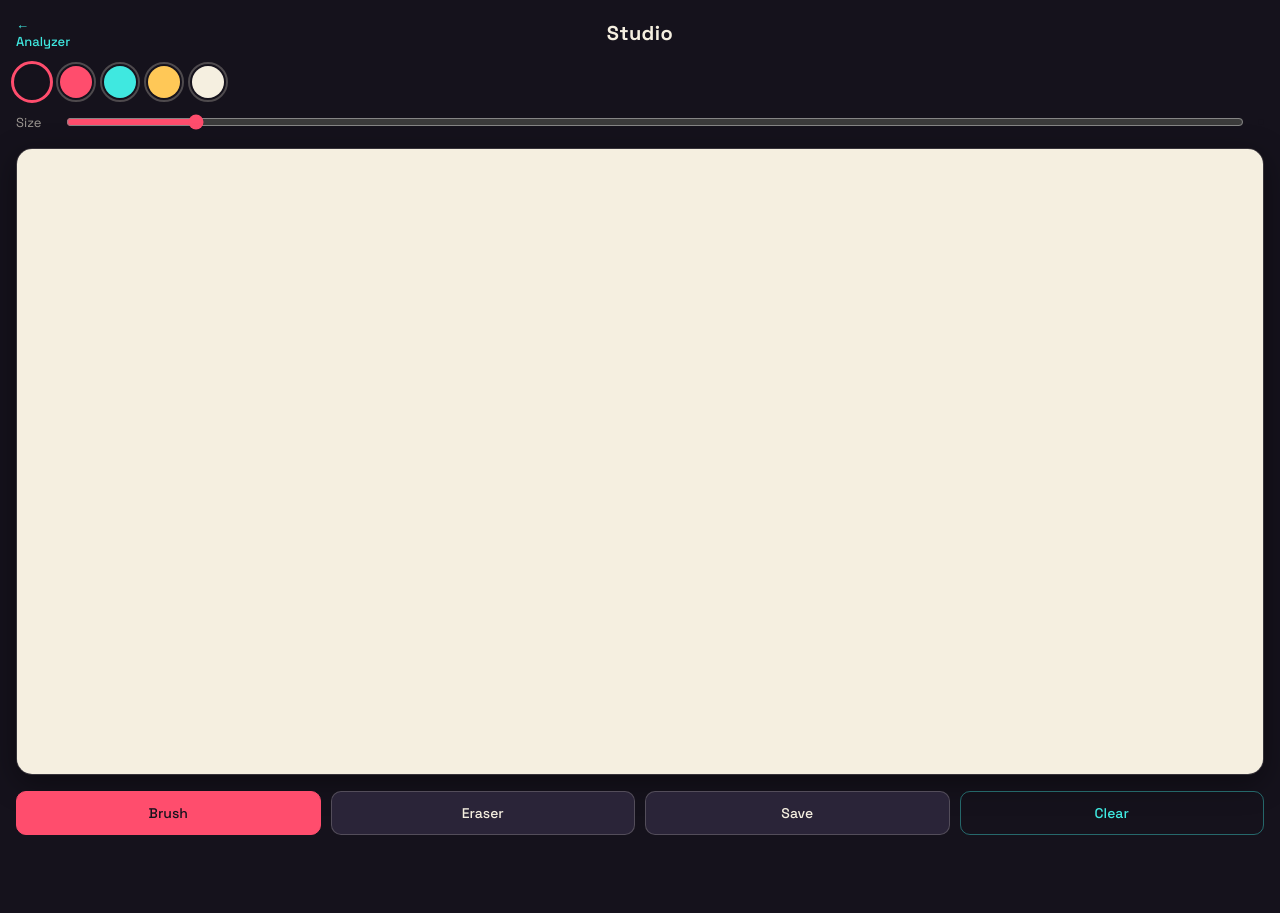
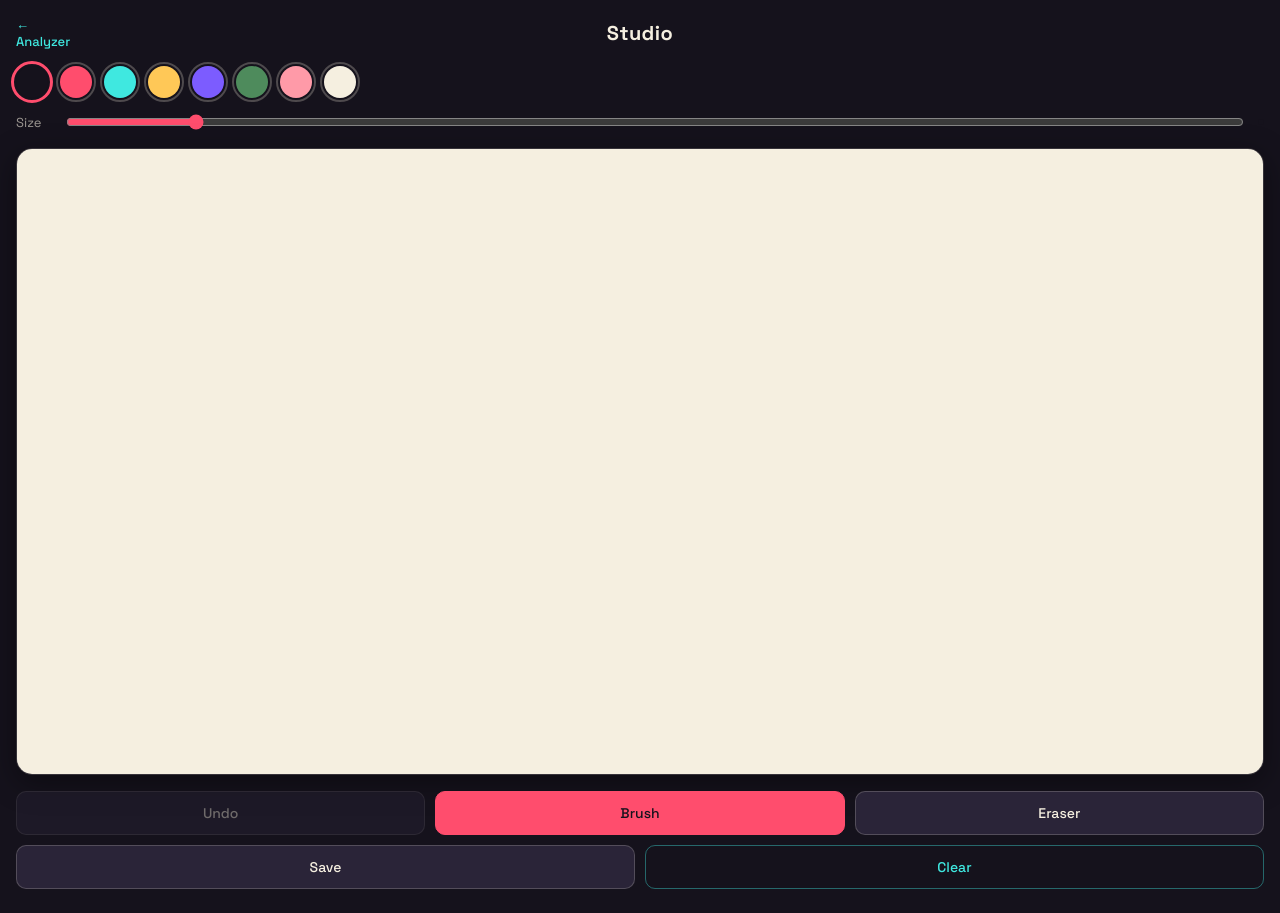
Before and after one commit to MFM-codex/Anime-studio-app, a Next.js app: page /studio in a window 1280 px wide. Before the commit the page ends 859 px from the top, so only its background shows below. Built offline with nearby package versions, Linux system fonts and the light colour scheme.

Commit message:
Add undo and more colors to Studio

```diff
--- a/pages/studio.js
+++ b/pages/studio.js
@@ -7,6 +7,9 @@ const COLORS = [
   { name: "Coral", value: "#FF4D6D" },
   { name: "Cyan", value: "#3FE8E0" },
   { name: "Gold", value: "#FFC857" },
+  { name: "Violet", value: "#7C5CFF" },
+  { name: "Moss", value: "#4E8B5C" },
+  { name: "Blush", value: "#FF9AA8" },
   { name: "White", value: "#F5EFE0" },
 ];
 
@@ -18,6 +21,35 @@ export default function Studio() {
   const [color, setColor] = useState(COLORS[0].value);
   const [size, setSize] = useState(6);
   const [tool, setTool] = useState("brush"); // "brush" | "eraser"
+  const [history, setHistory] = useState([]);
+
+  function pushHistory() {
+    const canvas = canvasRef.current;
+    setHistory((h) => {
+      const next = [...h, canvas.toDataURL("image/png")];
+      return next.length > 15 ? next.slice(next.length - 15) : next;
+    });
+  }
+
+  function undo() {
+    setHistory((h) => {
+      if (h.length === 0) return h;
+      const next = [...h];
+      const last = next.pop();
+      const canvas = canvasRef.current;
+      const ctx = canvas.getContext("2d");
+      const img = new Image();
+      img.onload = () => {
+        ctx.save();
+        ctx.setTransform(1, 0, 0, 1, 0, 0);
+        ctx.clearRect(0, 0, canvas.width, canvas.height);
+        ctx.drawImage(img, 0, 0, canvas.width, canvas.height);
+        ctx.restore();
+      };
+      img.src = last;
+      return next;
+    });
+  }
 
   // Set up canvas at device pixel ratio for crisp lines
   useEffect(() => {
@@ -60,6 +92,7 @@ export default function Studio() {
 
   function startDraw(e) {
     e.preventDefault();
+    pushHistory();
     isDrawing.current = true;
     lastPoint.current = getPoint(e);
   }
@@ -86,11 +119,16 @@ export default function Studio() {
     lastPoint.current = null;
   }
 
-  function clearCanvas() {
+  function fillPaper() {
     const canvas = canvasRef.current;
     const ctx = canvas.getContext("2d");
     ctx.fillStyle = "#F5EFE0";
     ctx.fillRect(0, 0, canvas.width, canvas.height);
+  }
+
+  function clearCanvas() {
+    pushHistory();
+    fillPaper();
   }
 
   function saveDrawing() {
@@ -103,7 +141,7 @@ export default function Studio() {
 
   // Fill canvas with paper color on first mount
   useEffect(() => {
-    clearCanvas();
+    fillPaper();
     // eslint-disable-next-line react-hooks/exhaustive-deps
   }, []);
 
@@ -197,6 +235,16 @@ export default function Studio() {
 
         <div style={styles.dock}>
           <button
+            onClick={undo}
+            disabled={history.length === 0}
+            style={{
+              ...styles.toolButton,
+              opacity: history.length === 0 ? 0.4 : 1,
+            }}
+          >
+            Undo
+          </button>
+          <button
             onClick={() => setTool("brush")}
             style={{
               ...styles.toolButton,
@@ -261,6 +309,7 @@ const styles = {
   },
   swatchRow: {
     display: "flex",
+    flexWrap: "wrap",
     gap: 12,
   },
   swatch: {
@@ -306,11 +355,13 @@ const styles = {
   },
   dock: {
     display: "flex",
+    flexWrap: "wrap",
     gap: 10,
     padding: "0 16px 24px",
   },
   toolButton: {
-    flex: 1,
+    flex: "1 1 30%",
+    minWidth: 90,
     padding: "12px 0",
     borderRadius: 10,
     border: "1px solid rgba(245,239,224,0.2)",
@@ -332,7 +383,8 @@ const styles = {
     color: "#15121C",
   },
   clearButton: {
-    flex: 1,
+    flex: "1 1 30%",
+    minWidth: 90,
     padding: "12px 0",
     borderRadius: 10,
     border: "1px solid rgba(63,232,224,0.4)",
```
